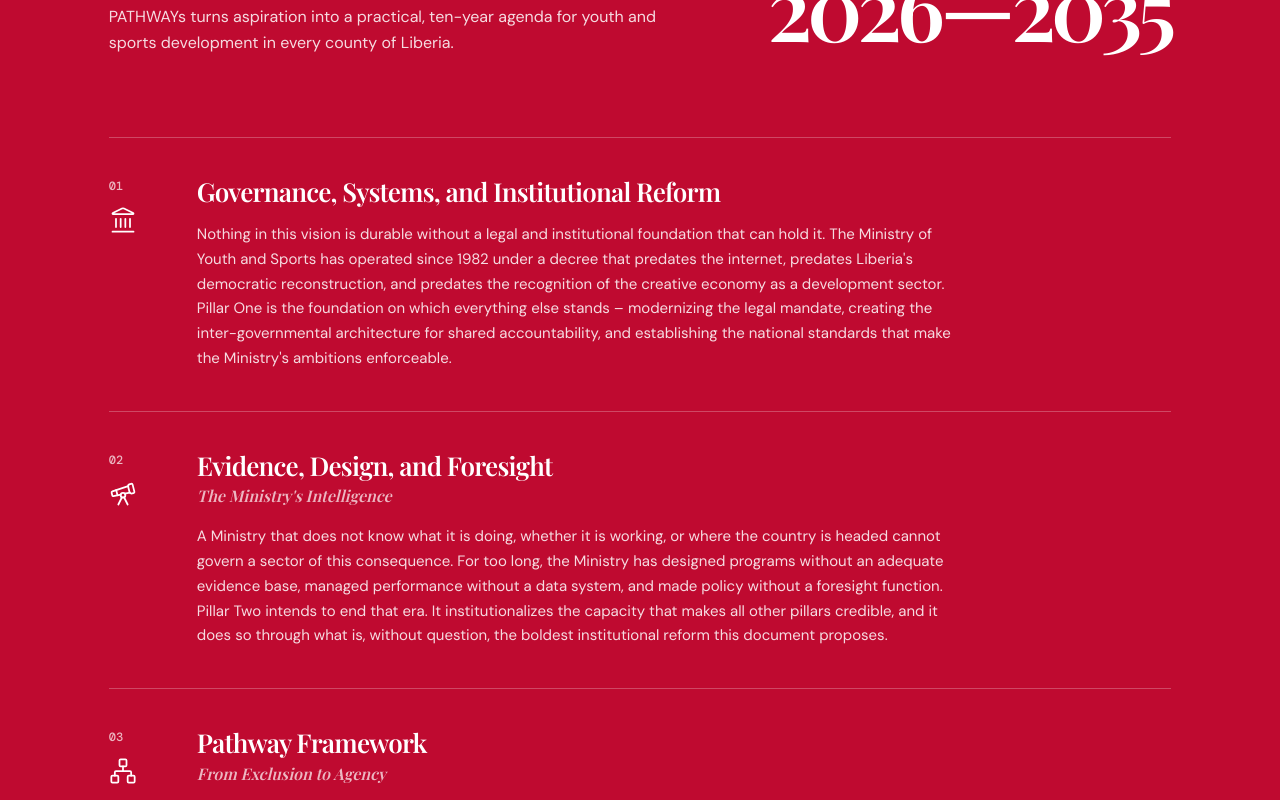
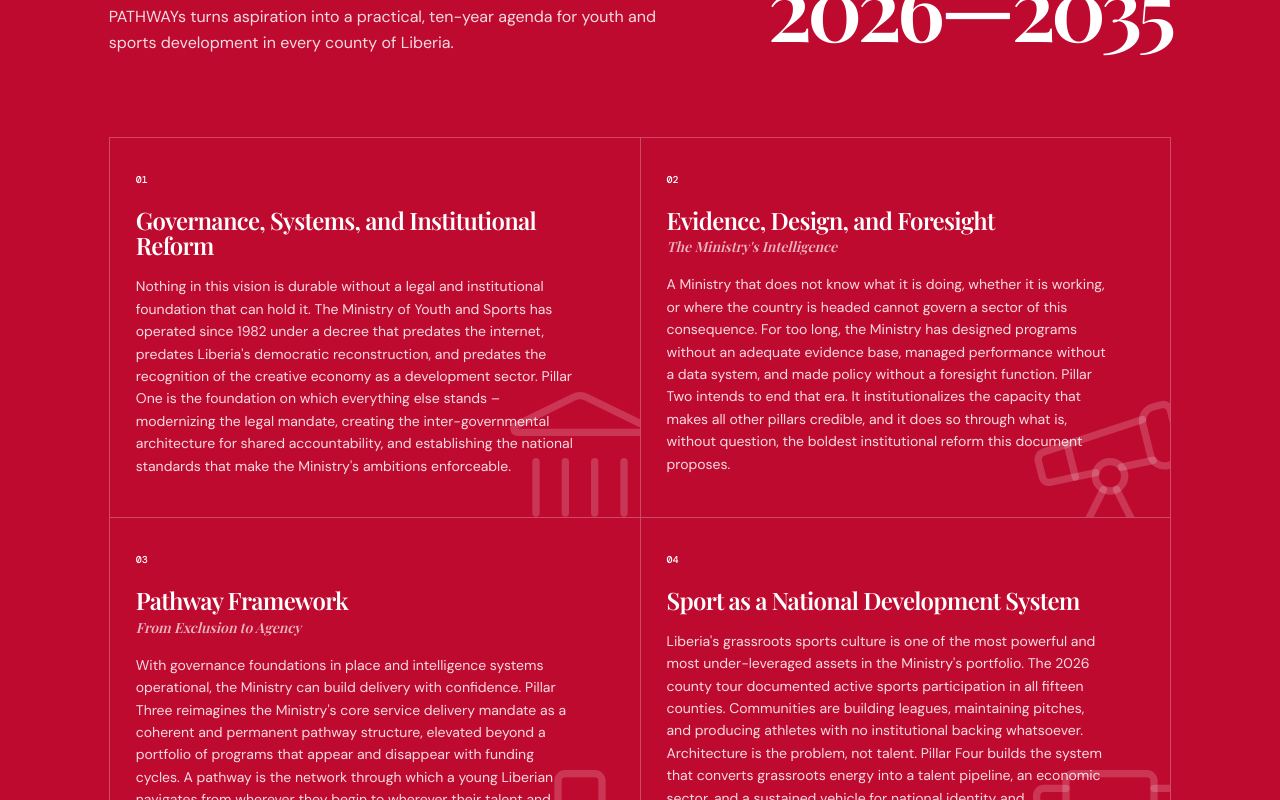
Before and after one commit to jsumbo/moysunga, a Next.js app: page / in a window 1280 px wide. Shown: the part 1840-2640 px from the top of the page. Built offline with nearby package versions, Linux system fonts and the light colour scheme.

Commit message:
Restore pillars to a bordered card grid
Bring back the grid-of-cards treatment (2-col instead of 3 to fit the
longer paragraphs), with the decorative corner icon per card, instead
of the borderless stacked list.

```diff
--- a/components/pathways-section.tsx
+++ b/components/pathways-section.tsx
@@ -53,31 +53,33 @@ export function PathwaysSection() {
           {pathways.yearsEnd}
         </div>
       </div>
-      <div className="mt-[81px] border-t border-white/25 max-[760px]:mt-[52px]">
+      <div className="mt-[81px] grid grid-cols-2 border-t border-l border-white/25 max-[760px]:mt-[52px] max-[760px]:grid-cols-1">
         {pathways.pillars.map((pillar) => {
           const Icon = pillarIcons[pillar.number];
 
           return (
             <article
               key={pillar.number}
-              className="flex gap-8 border-b border-white/25 py-10 max-[760px]:flex-col max-[760px]:gap-4 max-[760px]:py-7"
+              className="relative overflow-hidden border-r border-b border-white/25 px-[26px] pt-[28px] pb-10"
             >
-              <div className="flex w-14 shrink-0 flex-col items-start gap-3 max-[760px]:w-auto max-[760px]:flex-row max-[760px]:items-center max-[760px]:gap-3">
-                <span className="font-meta text-xs font-medium text-white/70">
+              <Icon
+                aria-hidden="true"
+                className="pointer-events-none absolute -right-7 -bottom-10 size-[176px] text-white/18"
+                strokeWidth={1}
+              />
+              <div className="relative">
+                <span className="font-meta text-[10px] font-medium text-white">
                   {pillar.number}
                 </span>
-                <Icon aria-hidden="true" className="size-7" strokeWidth={1.5} />
-              </div>
-              <div className="max-w-[760px]">
-                <h3 className="font-display text-[26px] leading-[1.1] font-semibold tracking-[-0.03em]">
+                <h3 className="mt-[18px] mb-1 font-display text-[24px] leading-[1.08] font-semibold tracking-[-0.03em]">
                   {pillar.title}
                 </h3>
                 {"subtitle" in pillar && pillar.subtitle ? (
-                  <p className="mt-1 font-display text-base italic text-white/70">
+                  <p className="font-display text-sm italic text-white/70">
                     {pillar.subtitle}
                   </p>
                 ) : null}
-                <p className="mt-4 text-[15px] leading-[1.65] text-white/85">
+                <p className="mt-4 max-w-[440px] text-[14px] leading-[1.6] text-white/85">
                   {pillar.body}
                 </p>
               </div>
```
